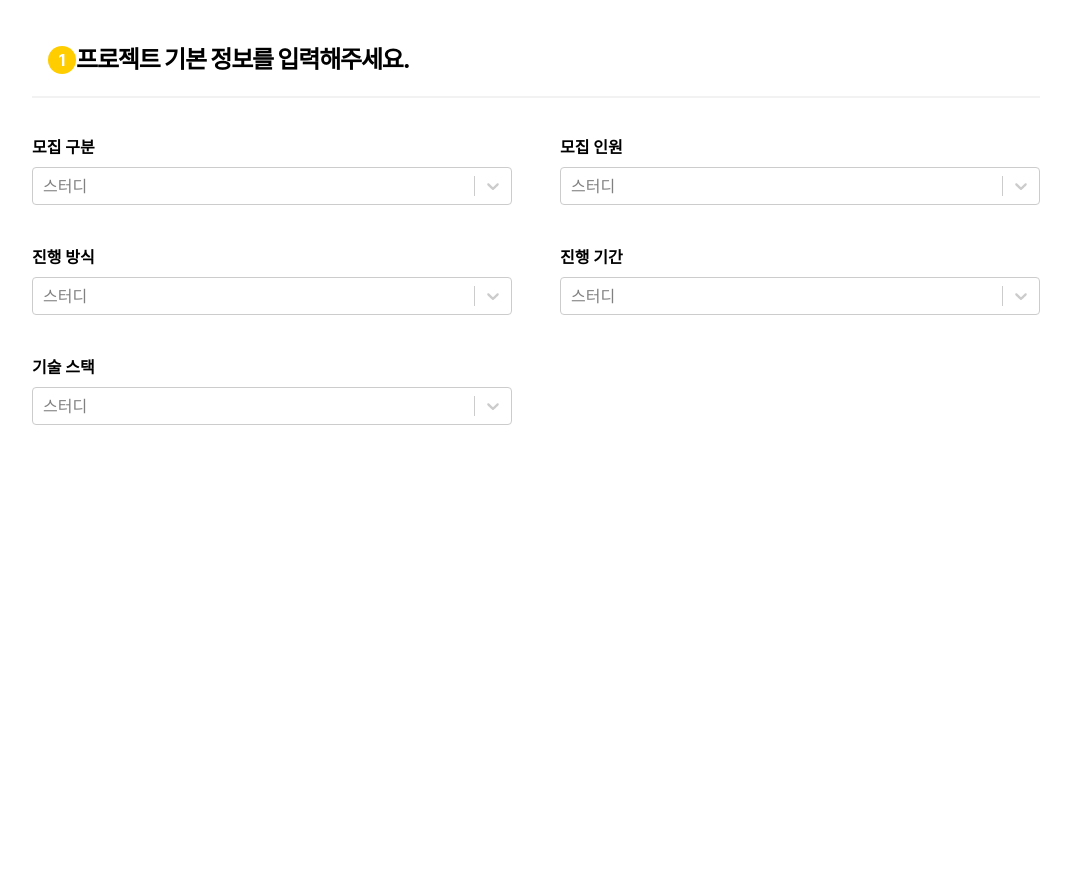
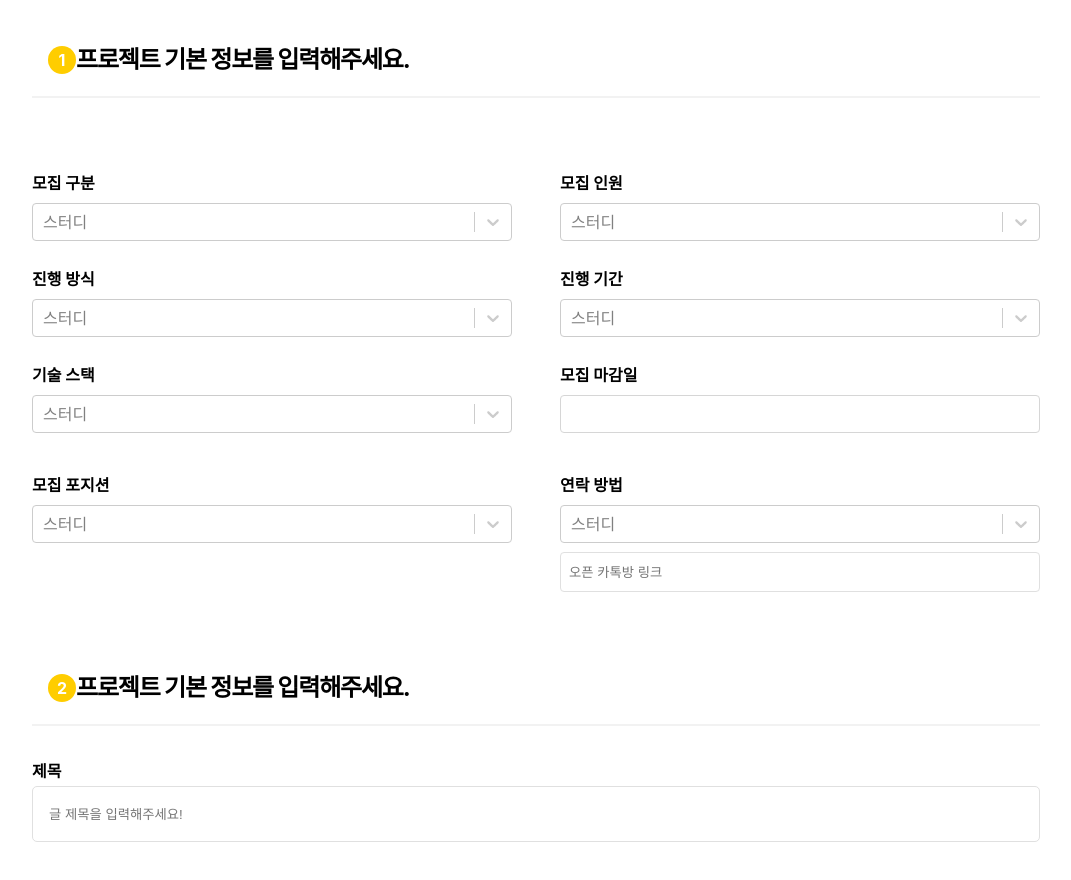
Before and after one commit to Wh-P/ProjectOne, a React (Create React App) app: page /register in a window 1280 px wide. Shown: the part 340-1220 px from the top of the page, without its empty margins (104-1175 px from the left). Before the commit the page ends 828 px from the top, so only its background shows below. Built offline with nearby package versions, Linux system fonts and the light colour scheme; a web font is replaced by a local one.

Commit message:
[feature]datepicker적용/css파일추가

```diff
--- a/package.json
+++ b/package.json
@@ -9,10 +9,13 @@
     "@types/jest": "^27.5.2",
     "@types/node": "^16.18.96",
     "@types/react": "^18.2.78",
+    "@types/react-datepicker": "^6.2.0",
     "@types/react-dom": "^18.2.25",
     "@types/react-select": "^5.0.1",
+    "datepicker": "^0.0.0",
     "react": "^18.2.0",
     "react-calendar": "^4.8.0",
+    "react-datepicker": "^6.8.0",
     "react-dom": "^18.2.0",
     "react-router-dom": "^6.22.3",
     "react-scripts": "5.0.1",
--- a/src/common/Header.tsx
+++ b/src/common/Header.tsx
@@ -17,7 +17,7 @@ const Header: React.FC = () => {
       </Logo>
       <NavBar>
         {/* Todo 경로 수정필요 */}
-        <Link to="/경로 추가">
+        <Link to="/register">
           <button>새 글 쓰기</button>
         </Link>
         <NavBarAlarm
--- /dev/null
+++ b/src/register/components/Datepicker.css
@@ -0,0 +1,17 @@
+.custom-datepicker{
+    margin-top: 10px;
+    box-sizing: border-box;
+    width: 480px;
+    height: 38px;
+    padding: 2px 8px;
+    border: 1px solid rgb(214,214,214);
+    border-radius: 4px;
+}
+.custom-datepicker:hover{
+    border-color: rgb(204,204,204);
+}
+@media (max-width: 768px) {
+ .custom-datepicker{
+    width: 100%;
+ }
+  }
--- /dev/null
+++ b/src/register/components/Datepicker.tsx
@@ -0,0 +1,36 @@
+import React, { useState } from "react";
+import ReactDatePicker from "react-datepicker";
+import "react-datepicker/dist/react-datepicker.css";
+import "../components/Datepicker.css";
+import styled from "styled-components";
+
+const Datepicker: React.FC = () => {
+  const [selectDate, setSelectDate] = useState<Date | null>(null);
+
+  return (
+    <li>
+      <Datediv>
+        <Datelabel>모집 마감일</Datelabel>
+        <ReactDatePicker
+          selected={selectDate as Date}
+          onChange={(date: Date | null) => setSelectDate(date)}
+          className="custom-datepicker"
+        />
+      </Datediv>
+    </li>
+  );
+};
+
+export default Datepicker;
+
+const Datediv = styled.div`
+  width: 100%;
+  height: 70px;
+  box-sizing: border-box;
+  display: flex;
+  flex-direction: column;
+`;
+
+const Datelabel = styled.label`
+    font-weight:bold;
+`
--- a/src/register/components/Register.tsx
+++ b/src/register/components/Register.tsx
@@ -1,10 +1,9 @@
-import React , {useState } from "react";
+import React, { useState } from "react";
 import styled from "styled-components";
 import SelectComponent from "./Select";
+import Datepicker from "./Datepicker";
 
-
-const Register= () => {
-
+const Register = () => {
   const options = [
     { value: "option1", label: "Option 1" },
     { value: "option2", label: "Option 2" },
@@ -12,24 +11,66 @@ const Register= () => {
   ];
   return (
     <RegisterDiv>
-      <RegisterSecion>
       <RegisterSectionOne>
         <SpanSectionOne>1</SpanSectionOne>
         <FontSectionOne>프로젝트 기본 정보를 입력해주세요.</FontSectionOne>
       </RegisterSectionOne>
       <RegisterUl>
-        <SelectComponent options={options} title={'스터디'} label={"모집 구분"}/>
-        <SelectComponent options={options} title={'스터디'} label={"모집 인원"}/>
+        <SelectComponent
+          options={options}
+          title={"스터디"}
+          label={"모집 구분"}
+        />
+        <SelectComponent
+          options={options}
+          title={"스터디"}
+          label={"모집 인원"}
+        />
       </RegisterUl>
       <RegisterUl>
-        <SelectComponent options={options} title={'스터디'} label={"진행 방식"}/>
-        <SelectComponent options={options} title={'스터디'} label={"진행 기간"}/>
+        <SelectComponent
+          options={options}
+          title={"스터디"}
+          label={"진행 방식"}
+        />
+        <SelectComponent
+          options={options}
+          title={"스터디"}
+          label={"진행 기간"}
+        />
       </RegisterUl>
       <RegisterUl>
-        <SelectComponent options={options} title={'스터디'} label={"기술 스택"}/>
+        <SelectComponent
+          options={options}
+          title={"스터디"}
+          label={"기술 스택"}
+        />
+        <Datepicker />
+      </RegisterUl>
+      <RegisterUl>
+        <SelectComponent
+          options={options}
+          title={"스터디"}
+          label={"모집 포지션"}
+        />
+        <li>
+          <SelectComponent
+            options={options}
+            title={"스터디"}
+            label={"연락 방법"}
+          />
+          <StyledInput type="text" placeholder="오픈 카톡방 링크" />
+        </li>
+      </RegisterUl>
 
-        </RegisterUl>
-      </RegisterSecion>
+      <RegisterSectionTwo>
+        <SpanSectionOne>2</SpanSectionOne>
+        <FontSectionOne>프로젝트 기본 정보를 입력해주세요.</FontSectionOne>
+      </RegisterSectionTwo>
+      <DraftSection>
+        <DraftSectionLabel>제목</DraftSectionLabel>
+        <DraftSectionInput type="text" placeholder="글 제목을 입력해주세요!"></DraftSectionInput>
+      </DraftSection>
     </RegisterDiv>
   );
 };
@@ -44,8 +85,6 @@ const RegisterDiv = styled.div`
   margin: 0px auto;
   max-width: 1040px;
 `;
-
-const RegisterSecion = styled.section``;
 
 const RegisterSectionOne = styled.div`
   display: flex;
@@ -77,19 +116,58 @@ const FontSectionOne = styled.h2`
 `;
 
 const RegisterUl = styled.ul`
-  display:flex;
+  display: flex;
   justify-content: space-between;
   margin-top: 40px;
   box-sizing: border-box;
-  @media (max-width:300px){
-    width:100%;
+  @media (max-width: 768px) {
+    flex-direction: column;
+
+    & > li {
+      width: 100%;
+      margin-top: 20px;
+    }
   }
 `;
 
-const CalendarWrapper = styled.div`
-  position: relative;
+const RegisterSectionTwo = styled.div`
+  display: flex;
+  align-items: center;
+  flex-direction: row;
+  padding: 16px;
+  margin-top: 60px;
+  margin-bottom: 36px;
+  border-bottom: 2.4px solid rgb(242, 242, 242);
 `;
 
-const CalendarWrapperContent = styled.div`
-  cursor: pointer;
+const StyledInput = styled.input`
+  width: 100%;
+  height: 40px;
+  margin-top:20px;
+  margin-left: auto;
+  padding: 2px 8px;
+  border: 1px solid rgb(224, 224, 224);
+  border-radius: 4px;
+  @media (max-width: 768px) {
+    width: calc(100%);
+  }
 `;
+
+const DraftSection = styled.section`
+  display: flex;
+  align-items: start;
+  flex-direction: column;
+`;
+const DraftSectionLabel = styled.label`
+  font-weight:bold;
+  margin-bottom:5px;
+`;
+
+const DraftSectionInput =styled.input`
+  width:100%;
+  height:56px;
+  margin:0px 8px 0px 0px;
+  padding: 0px 52px 0px 16px;
+  border: 1px solid rgb(224, 224, 224);
+  border-radius:5px;
+`
--- /dev/null
+++ b/src/register/components/Select.css
@@ -0,0 +1,3 @@
+.select-custom__control{
+    height: 56px;
+}
--- a/src/register/components/Select.tsx
+++ b/src/register/components/Select.tsx
@@ -1,6 +1,7 @@
 import React, { useState } from "react";
 import Select from "react-select";
 import styled from "styled-components";
+import './Select.css'
 type Option = {
   value: string;
   label: string;
@@ -19,6 +20,8 @@ const MySelect: React.FC<DropDownProps> = ({ options, title, label }) => {
     setSelectedOption(selectedOption);
   };
 
+
+
   return (
     <Li>
       <LiFontSize>{label}</LiFontSize>
@@ -28,6 +31,7 @@ const MySelect: React.FC<DropDownProps> = ({ options, title, label }) => {
         value={selectedOption}
         onChange={handleChange}
         placeholder={`${title.toLowerCase()}`}
+        className="select-custom"
       />
       </SelectDiv>
     </Li>
@@ -39,9 +43,9 @@ export default MySelect;
 const Li = styled.li`
   box-sizing: border-box;
   width: 480px;
-  height:70px;
-  @media (max-width: 300px) {
-    width: 100%;
+  height:56px;
+  @media (max-width: 768px){
+    width:100%;
   }
 `;
 
```
Also changed, not shown: 1 other file (tests, documents, lock files or other folders). Lines whose indentation alone changed are shown as unchanged.
